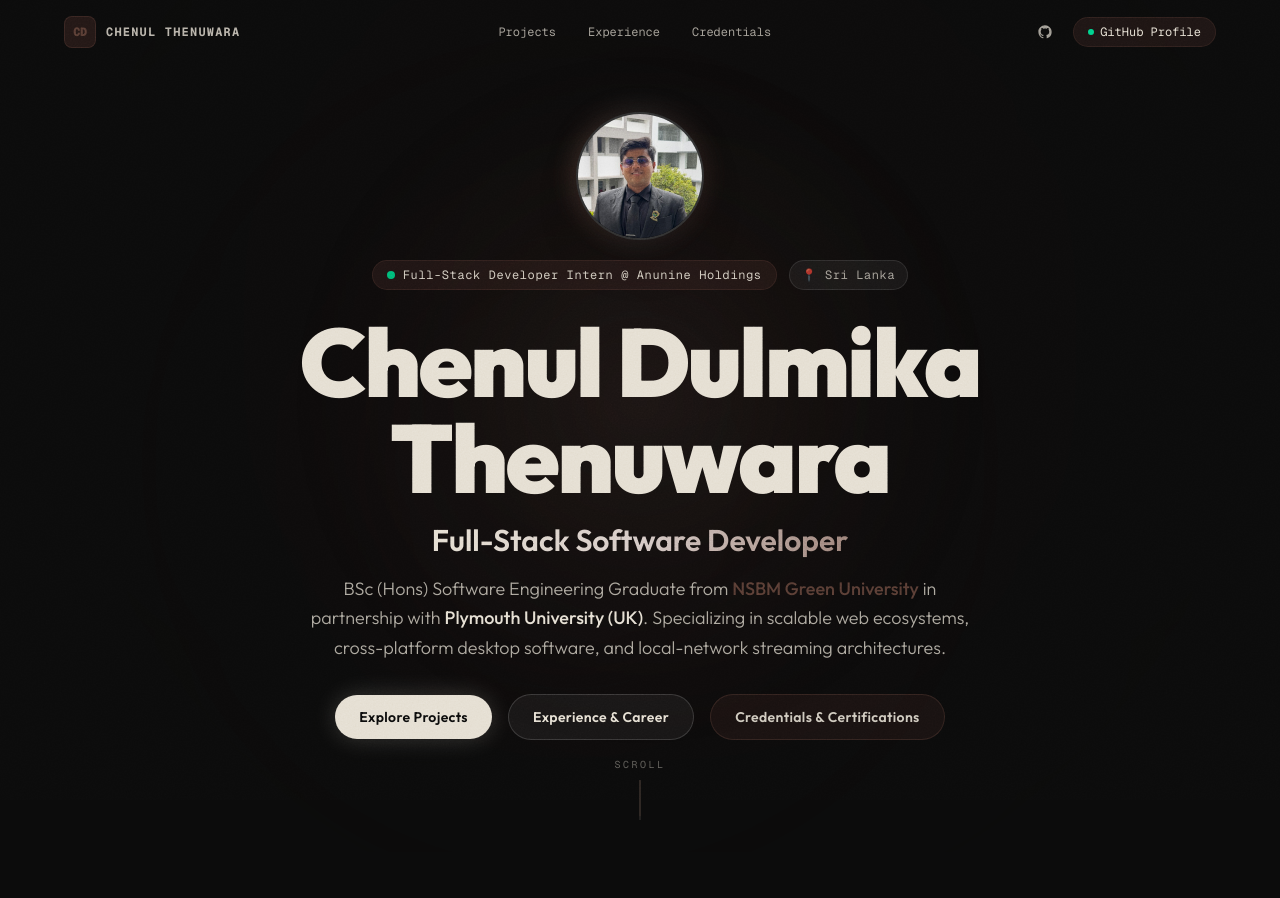
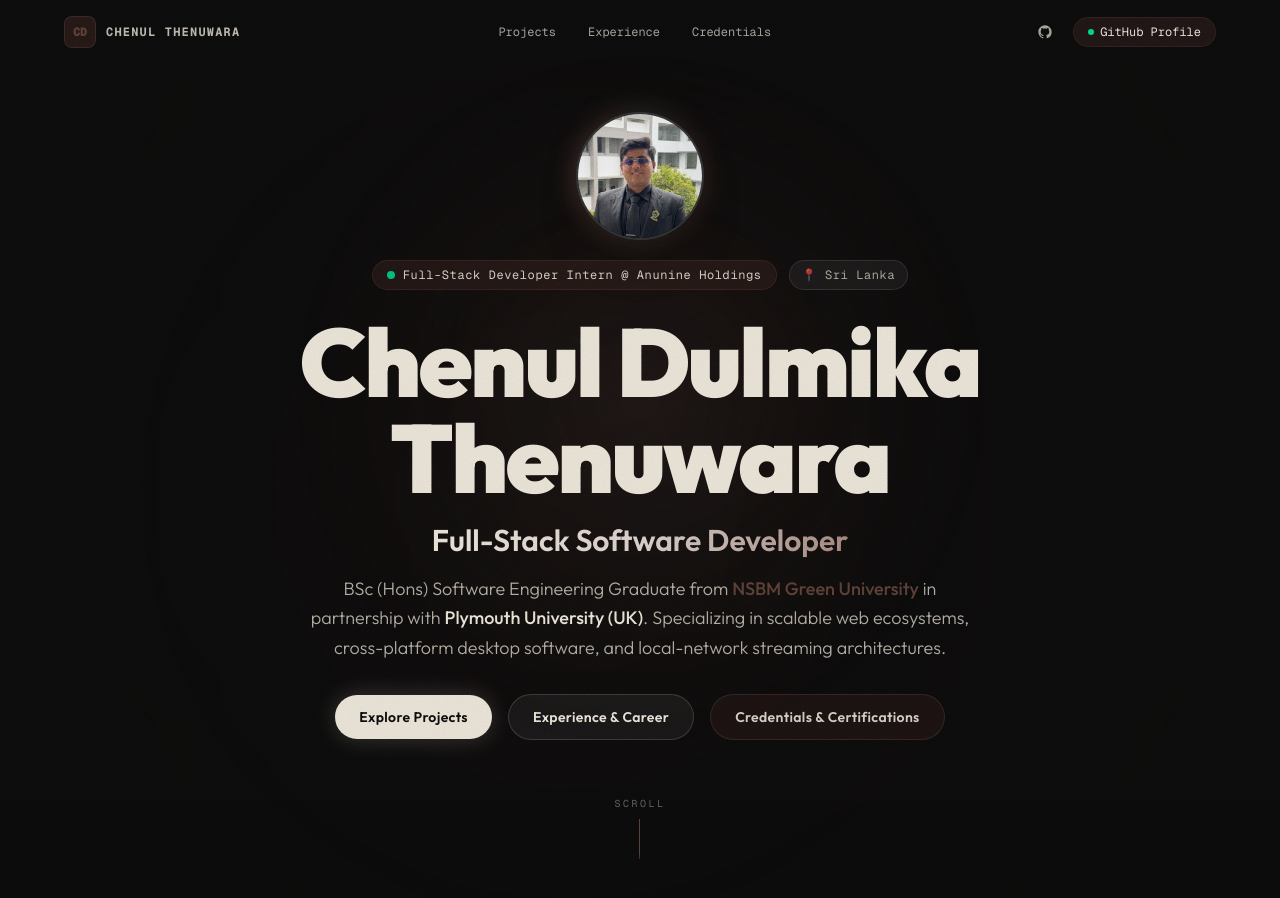
Before and after one commit to Chenul-Thenuwara/portfolio, a Next.js app: page / in a window 1280 px wide. Shown: the top 898 px of the page. Built offline with nearby package versions, Linux system fonts and the light colour scheme.

Commit message:
Fix scroll indicator overlapping with CTA buttons in Hero section

```diff
--- a/src/components/hero/Hero.tsx
+++ b/src/components/hero/Hero.tsx
@@ -151,14 +151,12 @@ export default function Hero() {
             Credentials &amp; Certifications
           </a>
         </motion.div>
-      </motion.div>
-
         {/* Scroll indicator */}
         <motion.div
           initial={{ opacity: 0 }}
           animate={{ opacity: 1 }}
           transition={{ delay: 1.2, duration: 1 }}
-        className="absolute bottom-8 left-1/2 -translate-x-1/2 flex flex-col items-center gap-2 pointer-events-none"
+          className="mt-14 flex flex-col items-center gap-2 pointer-events-none"
         >
           <span className="text-[10px] font-mono tracking-[0.25em] uppercase text-foreground/40">
             Scroll
@@ -177,6 +175,7 @@ export default function Hero() {
             />
           </div>
         </motion.div>
+      </motion.div>
     </section>
   );
 }
```
Lines whose indentation alone changed are shown as unchanged.
